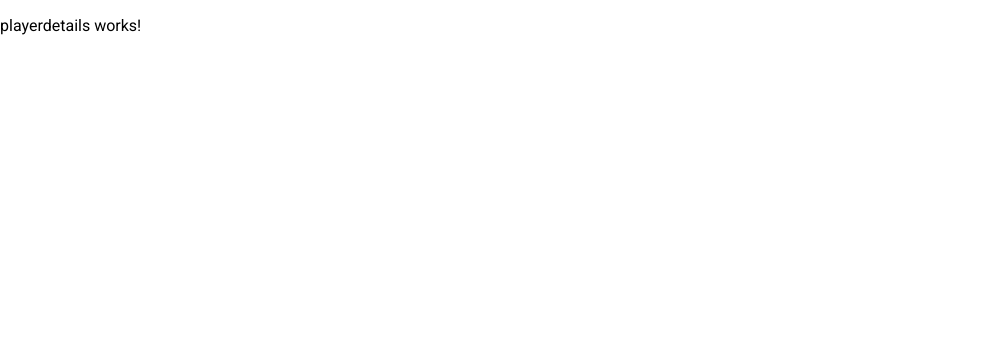
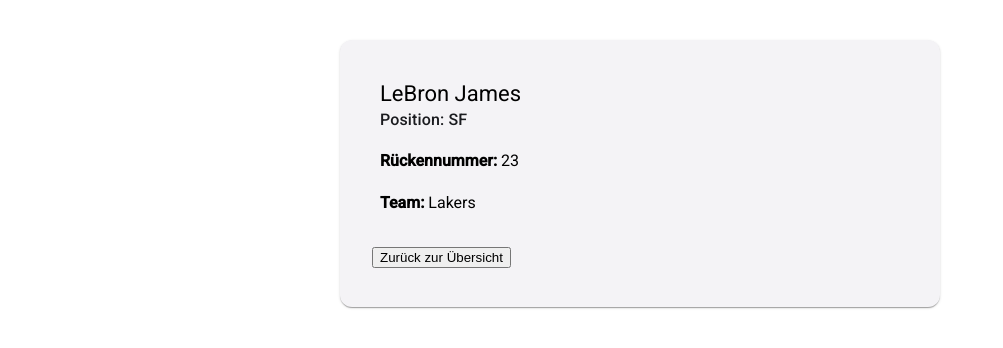
Before and after one commit to LorenzErber/NBA-Project, an Angular app in the folder Nba-Portal/: page /details/1 in a window 1280 px wide. Shown: the top 348 px of the page, without its empty margins (0-1003 px from the left). Built offline with nearby package versions, Linux system fonts and the light colour scheme.

Commit message:
playerdetails rudi

```diff
--- a/Nba-Portal/src/app/homesite/homesite.css
+++ b/Nba-Portal/src/app/homesite/homesite.css
@@ -1,17 +1,12 @@
-.player-cards {
-  display: flex;
-  flex-wrap: wrap;
+.player-grid {
+  display: grid;
+  grid-template-columns: repeat(4, 1fr); /* 4 gleich breite Spalten */
   gap: 16px;
-  justify-content: center;
-  margin: 20px;
+  padding: 16px;
+
 }
 
 .player-card {
-  width: 300px;
-  transition: transform 0.3s ease, box-shadow 0.3s ease;
+  width: 100%;
+
 }
-
-.player-card:hover {
-  transform: translateY(-5px);
-  box-shadow: 0 4px 20px rgba(0, 0, 0, 0.2);
-}
--- a/Nba-Portal/src/app/homesite/homesite.html
+++ b/Nba-Portal/src/app/homesite/homesite.html
@@ -1,6 +1,6 @@
+<div class="player-grid">
   @for (item of players; track $index) {
-<div class="player-cards">
-  <mat-card  class="player-card">
+    <mat-card class="player-card">
       <mat-card-header>
         <mat-card-title>{{ item.Firstname }} {{ item.Lastname }}</mat-card-title>
       </mat-card-header>
@@ -15,5 +15,5 @@
         </button>
       </mat-card-actions>
     </mat-card>
+  }
 </div>
-}
--- a/Nba-Portal/src/app/playerdetails/playerdetails.css
+++ b/Nba-Portal/src/app/playerdetails/playerdetails.css
@@ -0,0 +1,16 @@
+.profile-container {
+  display: flex;
+  justify-content: center;
+  padding: 40px 20px;
+}
+
+.profile-card {
+  width: 100%;
+  max-width: 600px;
+  padding: 24px;
+}
+
+.profile-info {
+  font-size: 16px;
+  line-height: 1.6;
+}
--- a/Nba-Portal/src/app/playerdetails/playerdetails.html
+++ b/Nba-Portal/src/app/playerdetails/playerdetails.html
@@ -1 +1,19 @@
-<p>playerdetails works!</p>
+<div class="profile-container">
+  <mat-card class="profile-card">
+    <mat-card-header>
+      <mat-card-title>{{ p?.Firstname }} {{ p?.Lastname }}</mat-card-title>
+      <mat-card-subtitle>Position: {{ p?.position }}</mat-card-subtitle>
+    </mat-card-header>
+
+    <mat-card-content>
+      <div class="profile-info">
+        <p><strong>Rückennummer:</strong> {{ p?.number }}</p>
+        <p><strong>Team:</strong> {{ p?.team }}</p>
+      </div>
+    </mat-card-content>
+
+    <mat-card-actions >
+      <button mat-raised-button color="primary" routerLink="/players">Zurück zur Übersicht</button>
+    </mat-card-actions>
+  </mat-card>
+</div>
--- a/Nba-Portal/src/app/playerdetails/playerdetails.ts
+++ b/Nba-Portal/src/app/playerdetails/playerdetails.ts
@@ -1,11 +1,24 @@
-import { Component } from '@angular/core';
+import { Component, inject } from '@angular/core';
+import { MatCard, MatCardActions } from '@angular/material/card';
+import { MatCardModule } from '@angular/material/card';
+import { Player } from '../player';
+import { routes } from '../app.routes';
+import { Playerservice } from '../playerservice';
+import { ActivatedRoute } from '@angular/router';
+
 
 @Component({
   selector: 'app-playerdetails',
-  imports: [],
+  imports: [MatCard, MatCardActions, MatCardModule],
   templateUrl: './playerdetails.html',
   styleUrl: './playerdetails.css'
 })
 export class Playerdetails {
+  p: Player|undefined;
+  PlaSer: Playerservice = inject(Playerservice);
+  route: ActivatedRoute=inject(ActivatedRoute);
+  constructor() {
+    this.p=this.PlaSer.getPlayerbyId(Number(this.route.snapshot.params['id']));
 
+  }
 }
--- a/Nba-Portal/src/app/playerservice.ts
+++ b/Nba-Portal/src/app/playerservice.ts
@@ -24,4 +24,13 @@
   getPlayers():Player[]{
     return this.players;
   }
+  getPlayerbyId(id:Number):Player | undefined{
+
+    return this.getPlayers().find((element) => {
+      return element.id == id
+    }
+    )
+
+  }
+
 }
```
Lines whose indentation alone changed are shown as unchanged.
